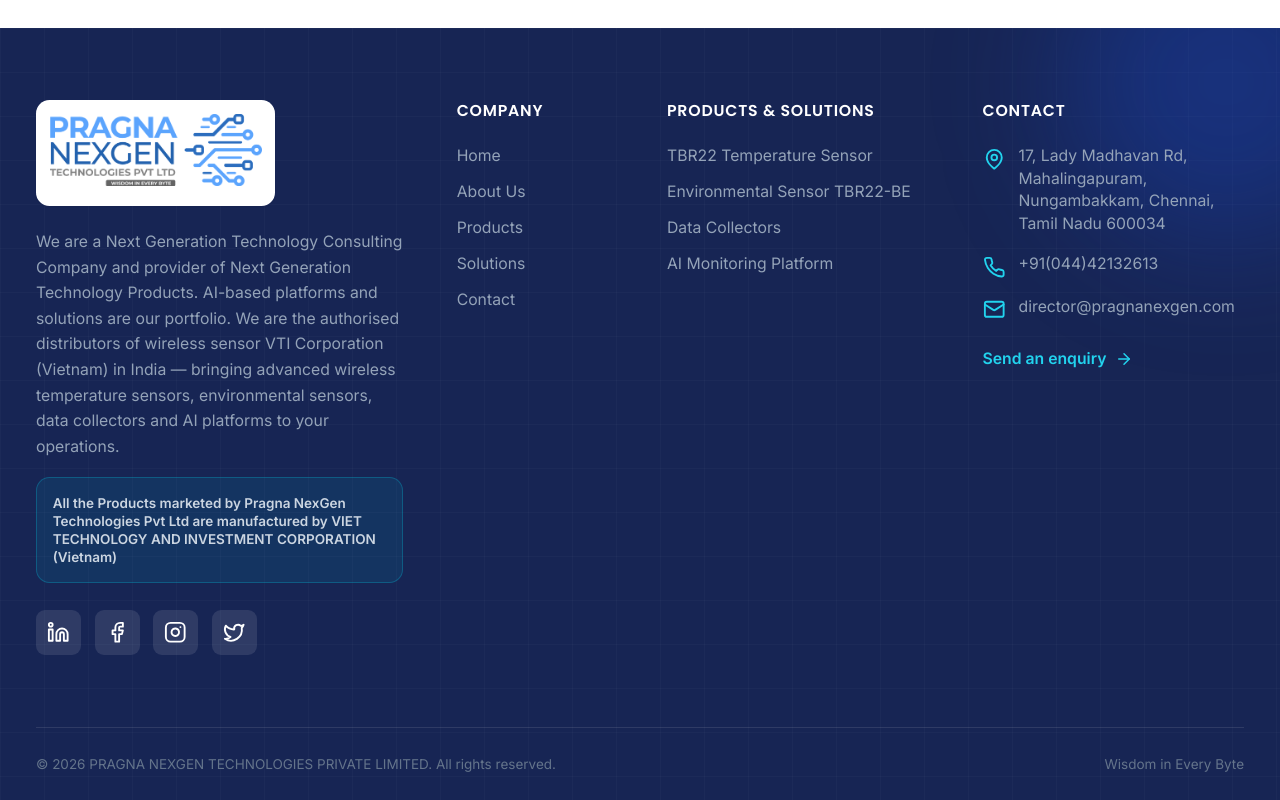
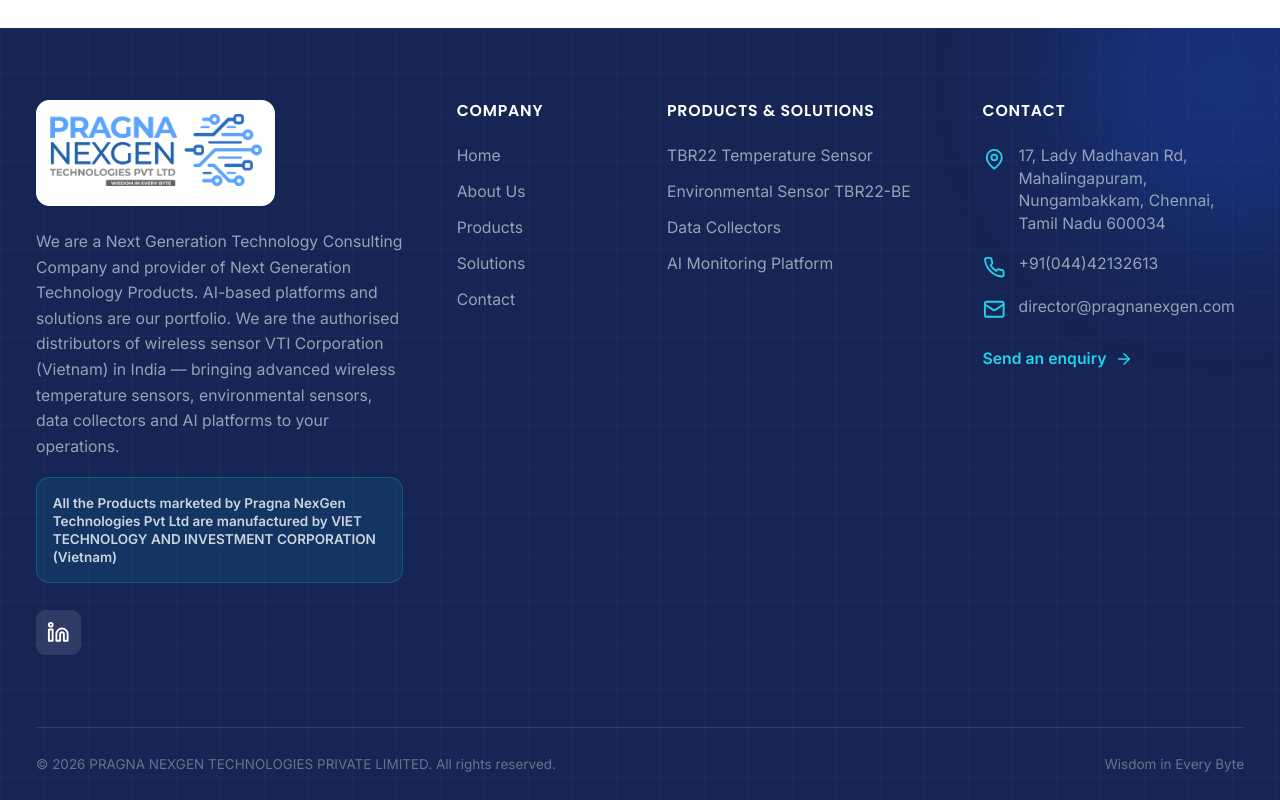
Before and after one commit to larwinj/pragnanexgen, a React (Vite) app: page / in a window 1280 px wide. Shown: the part 5503-6303 px from the top of the page. Built offline with nearby package versions, Linux system fonts and the light colour scheme.

Commit message:
Clean up Footer component by removing icons
Removed unused social media icons from Footer component.

```diff
--- a/src/components/Footer.jsx
+++ b/src/components/Footer.jsx
@@ -1,15 +1,5 @@
 import { Link } from 'react-router-dom'
-import {
-  Mail,
-  Phone,
-  MapPin,
-  Globe,
-  Linkedin,
-  Facebook,
-  Instagram,
-  Twitter,
-  ArrowRight,
-} from "lucide-react"
+import { Mail, Phone, MapPin, Globe, Linkedin, ArrowRight } from 'lucide-react'
 import Logo from './Logo'
 import { company, navLinks, products } from '../data/site'
 
@@ -44,7 +34,7 @@
             >
             <Linkedin className="h-5 w-5" />
             </a>
-            <a
+            {/* <a
               href={company.social.facebook}
               target="_blank"
               rel="noreferrer noopener"
@@ -72,7 +62,7 @@
                 aria-label="Twitter"
               >
               <Twitter className="h-5 w-5" />
-            </a>
+            </a> */}
           </div>
           </div>
 
```
